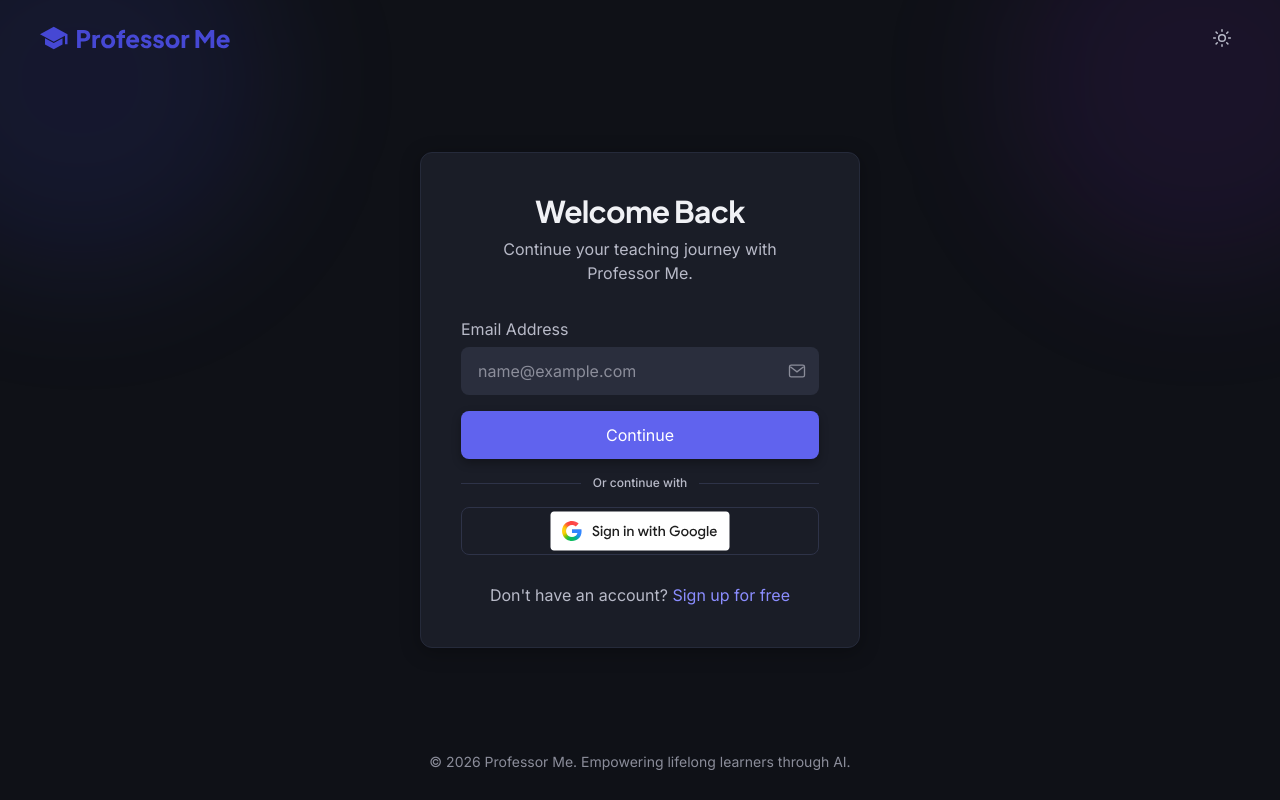
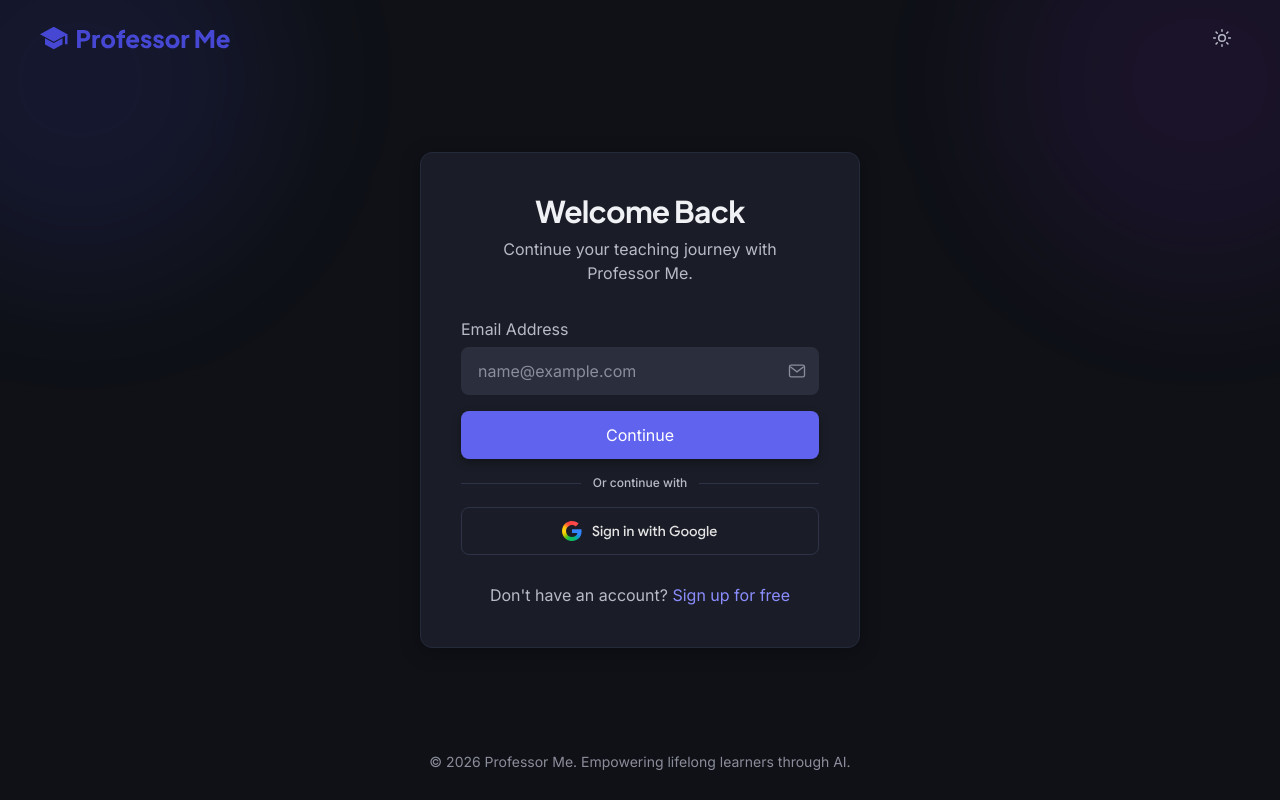
Before and after one commit to HD-Brody/Hackthe6ix2026, a Next.js app: page /login in a window 1280 px wide. Both pictures are taken after a click on the button "Switch to dark mode". Built offline with nearby package versions, Linux system fonts and the light colour scheme.

Commit message:
C dark img

```diff
--- a/src/app/login/page.tsx
+++ b/src/app/login/page.tsx
@@ -64,7 +64,8 @@
               aria-label="Continue with Google"
               className="flex h-12 w-full items-center justify-center rounded-lg border border-[var(--border)] bg-[var(--surface)] transition hover:bg-[var(--surface-muted)] focus-visible:outline-none focus-visible:ring-2 focus-visible:ring-[var(--brand)] focus-visible:ring-offset-2"
             >
-              <Image src="/google-signin.svg" alt="Continue with Google" width={180} height={40} className="h-10 w-auto" />
+              <Image src="/google-signin.svg" alt="Continue with Google" width={180} height={40} className="h-10 w-auto dark:hidden" />
+              <Image src="/googel-signin-dark.svg" alt="Continue with Google" width={180} height={40} className="hidden h-10 w-auto dark:block" />
             </a>
           </div>
 
--- a/src/app/signup/page.tsx
+++ b/src/app/signup/page.tsx
@@ -44,7 +44,8 @@
 
               <div className="mt-5 flex justify-center">
                 <a href="/auth/login?screen_hint=signup&connection=google-oauth2" aria-label="Sign up with Google" className="flex h-12 w-full items-center justify-center rounded-lg border border-[var(--border)] bg-[var(--surface)] transition hover:bg-[var(--surface-muted)] focus-visible:outline-none focus-visible:ring-2 focus-visible:ring-[var(--brand)] focus-visible:ring-offset-2">
-                  <Image src="/google-signin.svg" alt="Continue with Google" width={180} height={40} className="h-10 w-auto" />
+                  <Image src="/google-signin.svg" alt="Continue with Google" width={180} height={40} className="h-10 w-auto dark:hidden" />
+                  <Image src="/googel-signin-dark.svg" alt="Continue with Google" width={180} height={40} className="hidden h-10 w-auto dark:block" />
                 </a>
               </div>
               <div className="my-5 flex items-center gap-3"><span className="h-px flex-1 bg-[var(--border)]"/><span className="text-[10px] font-medium uppercase tracking-[0.14em] text-[var(--text-secondary)] sm:text-xs">Or continue with email</span><span className="h-px flex-1 bg-[var(--border)]"/></div>
```
Also changed, not shown: public/googel-signin-dark.svg (added).
